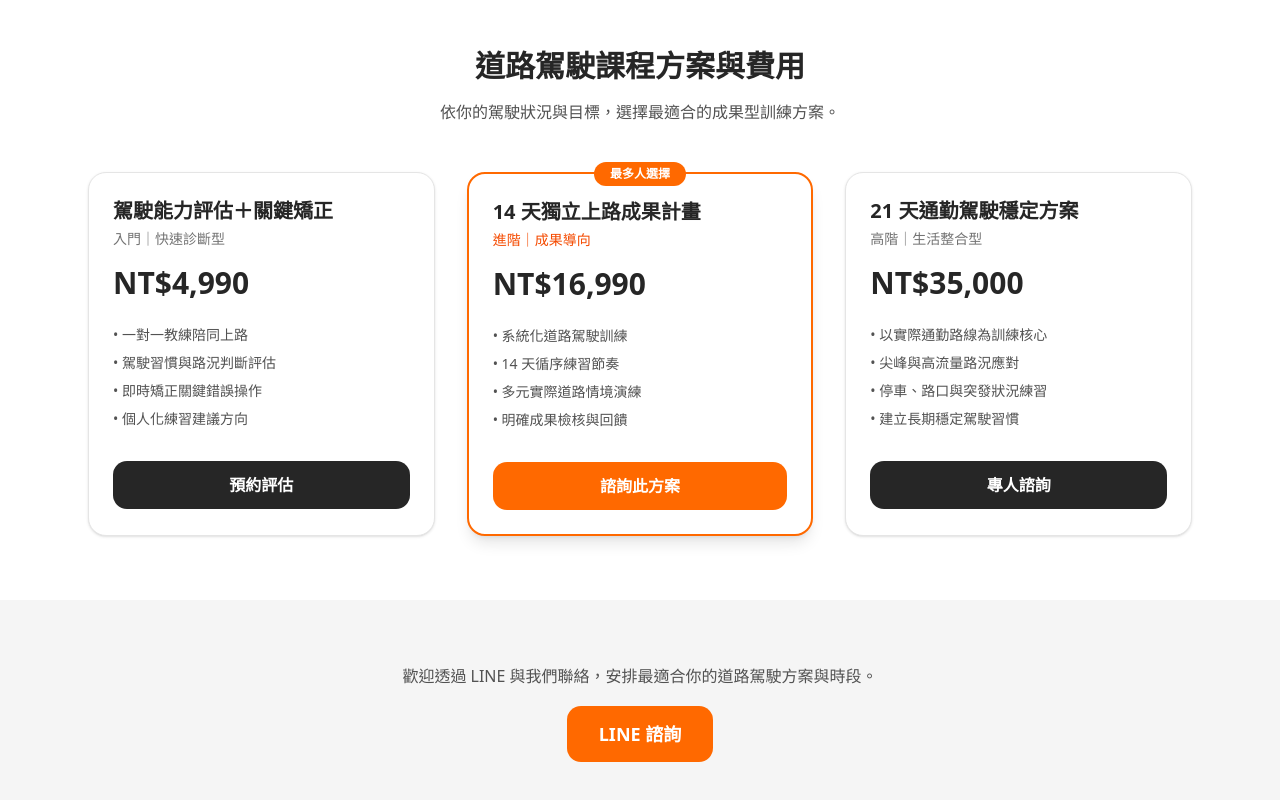
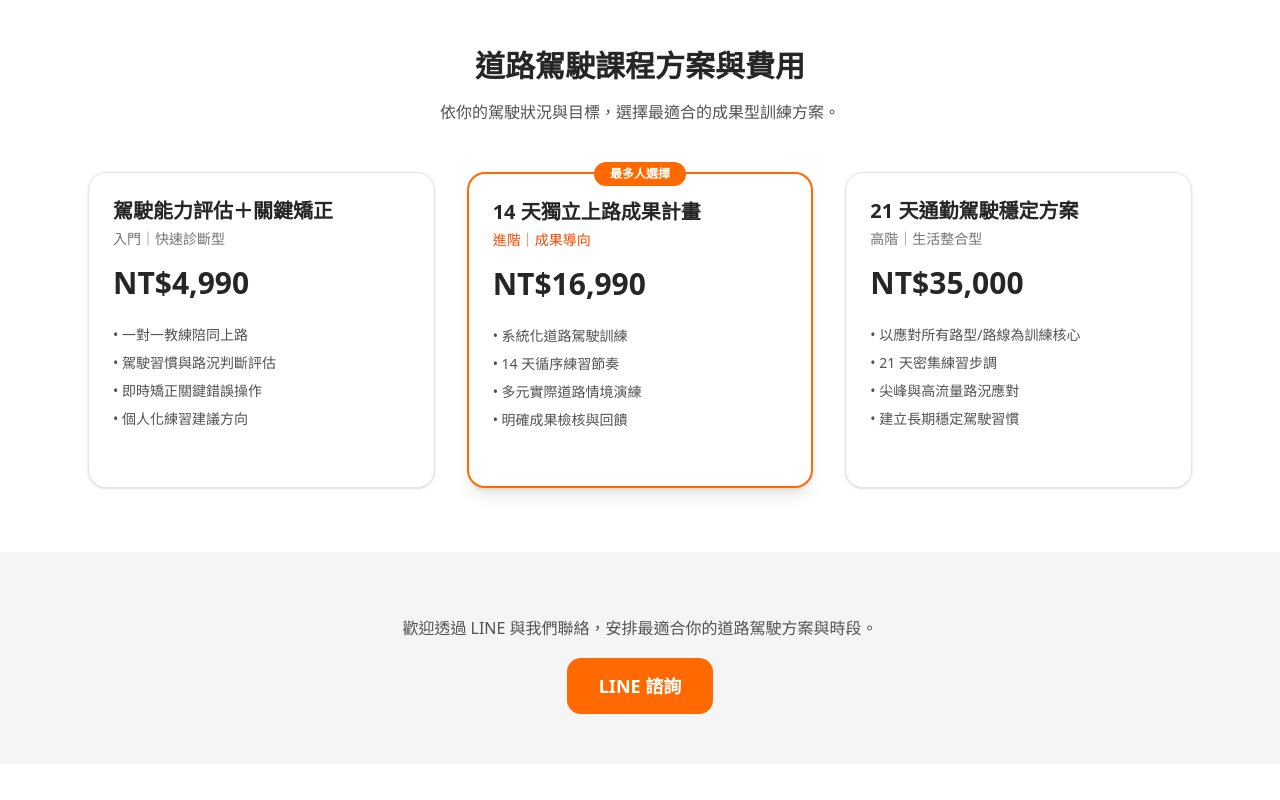
Before and after one commit to laurelke/drivemate-web, a Next.js app: page /courses/road-driving in a window 1280 px wide. Shown: the part 928-1728 px from the top of the page. Built offline with nearby package versions, Linux system fonts and the light colour scheme.

Commit message:
feat: unify course pages layout and design

```diff
--- a/app/courses/road-driving/page.tsx
+++ b/app/courses/road-driving/page.tsx
@@ -73,11 +73,7 @@ export default function RoadDrivingPage() {
           <li>• 個人化練習建議方向</li>
         </ul>
 
-        <a
-          href="#signup"
-          className="block rounded-xl bg-neutral-800 py-3 text-center font-semibold text-white"
-        >
-          預約評估
+        <a>
         </a>
       </div>
 
@@ -105,11 +101,7 @@ export default function RoadDrivingPage() {
           <li>• 明確成果檢核與回饋</li>
         </ul>
 
-        <a
-          href="#signup"
-          className="block rounded-xl bg-orange-500 py-3 text-center font-semibold text-white"
-        >
-          諮詢此方案
+        <a>
         </a>
       </div>
 
@@ -127,17 +119,13 @@ export default function RoadDrivingPage() {
         </p>
 
         <ul className="mb-8 space-y-2 text-sm text-neutral-600">
-          <li>• 以實際通勤路線為訓練核心</li>
+          <li>• 以應對所有路型/路線為訓練核心</li>
+          <li>• 21 天密集練習步調</li>
           <li>• 尖峰與高流量路況應對</li>
-          <li>• 停車、路口與突發狀況練習</li>
           <li>• 建立長期穩定駕駛習慣</li>
         </ul>
 
-        <a
-          href="#signup"
-          className="block rounded-xl bg-neutral-800 py-3 text-center font-semibold text-white"
-        >
-          專人諮詢
+        <a>
         </a>
       </div>
     </div>
```
